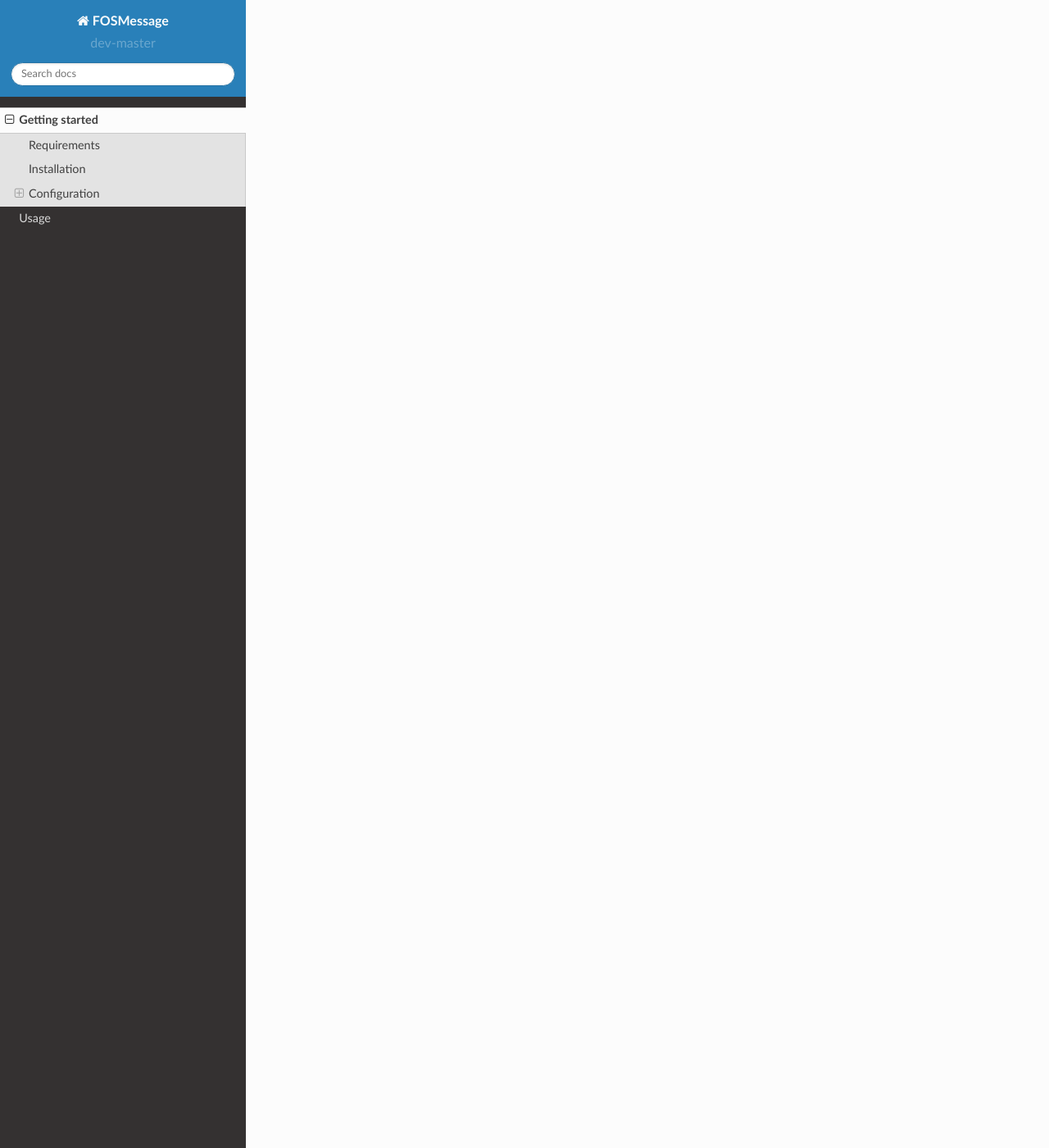
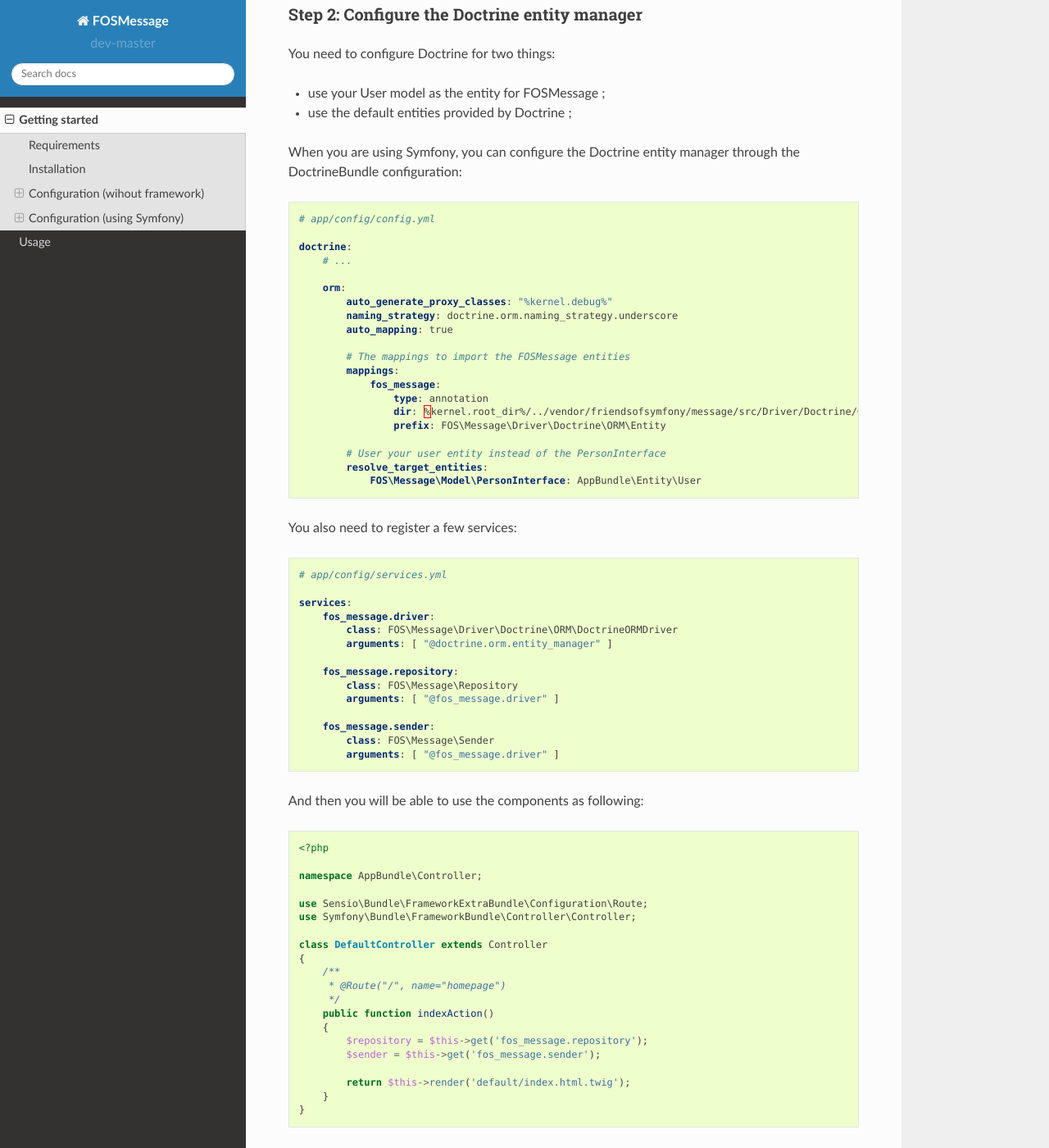
Before and after one commit to FriendsOfSymfony/FOSMessage, a Sphinx documentation site: the page built from docs/book/getting_started.rst, in a window 1280 px wide and 1400 px high, scrolled down 3518 px. Shown: the whole window at 82% size. Built offline with Sphinx 7.4.7 and the Read the Docs theme 2.0.0, drawn with Linux system fonts in a browser that asks for light colours; some of the changed text lies outside the part shown.

Commit message:
Add Symfony integration guide in documentation

```diff
--- a/docs/book/getting_started.rst
+++ b/docs/book/getting_started.rst
@@ -28,8 +28,8 @@ This bundle is available on Packagist. You can install it using Composer:
     released, change that version to follow semantic versionning.
 
 
-Configuration
--------------
+Configuration (wihout framework)
+--------------------------------
 
 Step 1: Set up your User model
 ^^^^^^^^^^^^^^^^^^^^^^^^^^^^^^
@@ -131,6 +131,133 @@ Here is an example of configuration to help you do so:
      */
     $entityManager = \Doctrine\ORM\EntityManager::create($dbParams, $config, $evm);
 
-If you are using a framework, the process might be different.
+
+Configuration (using Symfony)
+-----------------------------
+
+While the FOSMessage bundle is not ready, you can still configure Symfony and Doctrine to
+use the library in your project.
+
+Step 1: Set up your User model
+^^^^^^^^^^^^^^^^^^^^^^^^^^^^^^
+
+.. note::
+
+    For the moment, only Doctrine ORM is supported. Doctrine ODM will be available soon.
+
+FOSMessage provides a flexible set of tools organized around three main entites:
+conversations, messages and persons.
+
+The library provides default entities for conversations and messages and they will
+be enough for the beginning (see *Customize the default entities* to learn more).
+
+However, you need to configure the library to tell it what your User model is.
+FOSMessage requires that your user class implement ``PersonInterface``. This
+library does not have any direct dependencies to any particular user system,
+except that it must implement the above interface.
+
+Your user class may look something like the following:
+
+.. code-block:: php
+
+    <?php
+
+    namespace AppBundle\Entity;
+
+    use Doctrine\ORM\Mapping as ORM;
+    use FOS\Message\Model\PersonInterface;
+
+    /**
+     * @ORM\Entity
+     */
+    class User implements PersonInterface
+    {
+        public function getId()
+        {
+            return $this->id;
+        }
+
+        // Your code ...
+    }
+
+Step 2: Configure the Doctrine entity manager
+^^^^^^^^^^^^^^^^^^^^^^^^^^^^^^^^^^^^^^^^^^^^^
+
+You need to configure Doctrine for two things:
+
+- use your User model as the entity for FOSMessage ;
+- use the default entities provided by Doctrine ;
+
+When you are using Symfony, you can configure the Doctrine entity manager through the
+DoctrineBundle configuration:
+
+.. code-block:: yml
+
+    # app/config/config.yml
+
+    doctrine:
+        # ...
+
+        orm:
+            auto_generate_proxy_classes: "%kernel.debug%"
+            naming_strategy: doctrine.orm.naming_strategy.underscore
+            auto_mapping: true
+
+            # The mappings to import the FOSMessage entities
+            mappings:
+                fos_message:
+                    type: annotation
+                    dir: %kernel.root_dir%/../vendor/friendsofsymfony/message/src/Driver/Doctrine/ORM/Entity
+                    prefix: FOS\Message\Driver\Doctrine\ORM\Entity
+
+            # User your user entity instead of the PersonInterface
+            resolve_target_entities:
+                FOS\Message\Model\PersonInterface: AppBundle\Entity\User
+
+You also need to register a few services:
+
+.. code-block:: yml
+
+    # app/config/services.yml
+
+    services:
+        fos_message.driver:
+            class: FOS\Message\Driver\Doctrine\ORM\DoctrineORMDriver
+            arguments: [ "@doctrine.orm.entity_manager" ]
+
+        fos_message.repository:
+            class: FOS\Message\Repository
+            arguments: [ "@fos_message.driver" ]
+
+        fos_message.sender:
+            class: FOS\Message\Sender
+            arguments: [ "@fos_message.driver" ]
+
+
+And then you will be able to use the components as following:
+
+.. code-block:: php
+
+    <?php
+
+    namespace AppBundle\Controller;
+
+    use Sensio\Bundle\FrameworkExtraBundle\Configuration\Route;
+    use Symfony\Bundle\FrameworkBundle\Controller\Controller;
+
+    class DefaultController extends Controller
+    {
+        /**
+         * @Route("/", name="homepage")
+         */
+        public function indexAction()
+        {
+            $repository = $this->get('fos_message.repository');
+            $sender = $this->get('fos_message.sender');
+
+            return $this->render('default/index.html.twig');
+        }
+    }
+
 
 Now that you have a configured entity manager, you are ready to start using the library!
```
